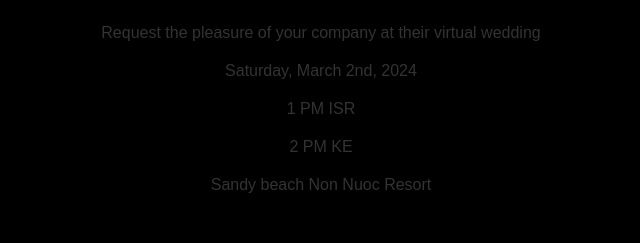
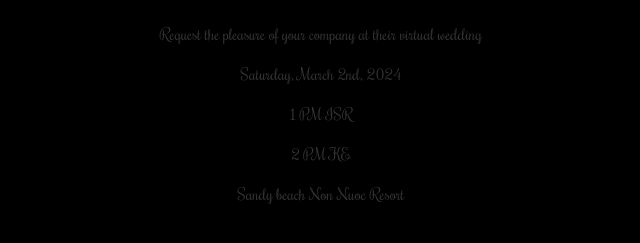
Before and after one commit to AVR-GCC/lavineandbar, a website: page public/index.html in a window 1280 px wide. Shown: the part 93-336 px from the top of the page, without its empty margins (319-959 px from the left). Drawn offline with Linux system fonts and the light colour scheme.

Commit message:
Style other text

```diff
--- a/public/index.html
+++ b/public/index.html
@@ -5,7 +5,7 @@
     <meta name="viewport" content="width=device-width, initial-scale=1.0">
     <link rel="preconnect" href="https://fonts.googleapis.com">
     <link rel="preconnect" href="https://fonts.gstatic.com" crossorigin>
-    <link href="https://fonts.googleapis.com/css2?family=Great+Vibes&display=swap" rel="stylesheet">
+    <link href="https://fonts.googleapis.com/css2?family=Great+Vibes&family=Rochester&display=swap" rel="stylesheet">
     <title>Lavine & Bar's Wedding</title>
     <style>
         body {
@@ -21,6 +21,9 @@
         }
         p {
             margin: 20px 0;
+            font-family: "Rochester", cursive;
+            font-weight: 400;
+            font-style: normal;
         }
         .date, .venue {
             font-weight: bold;
```
